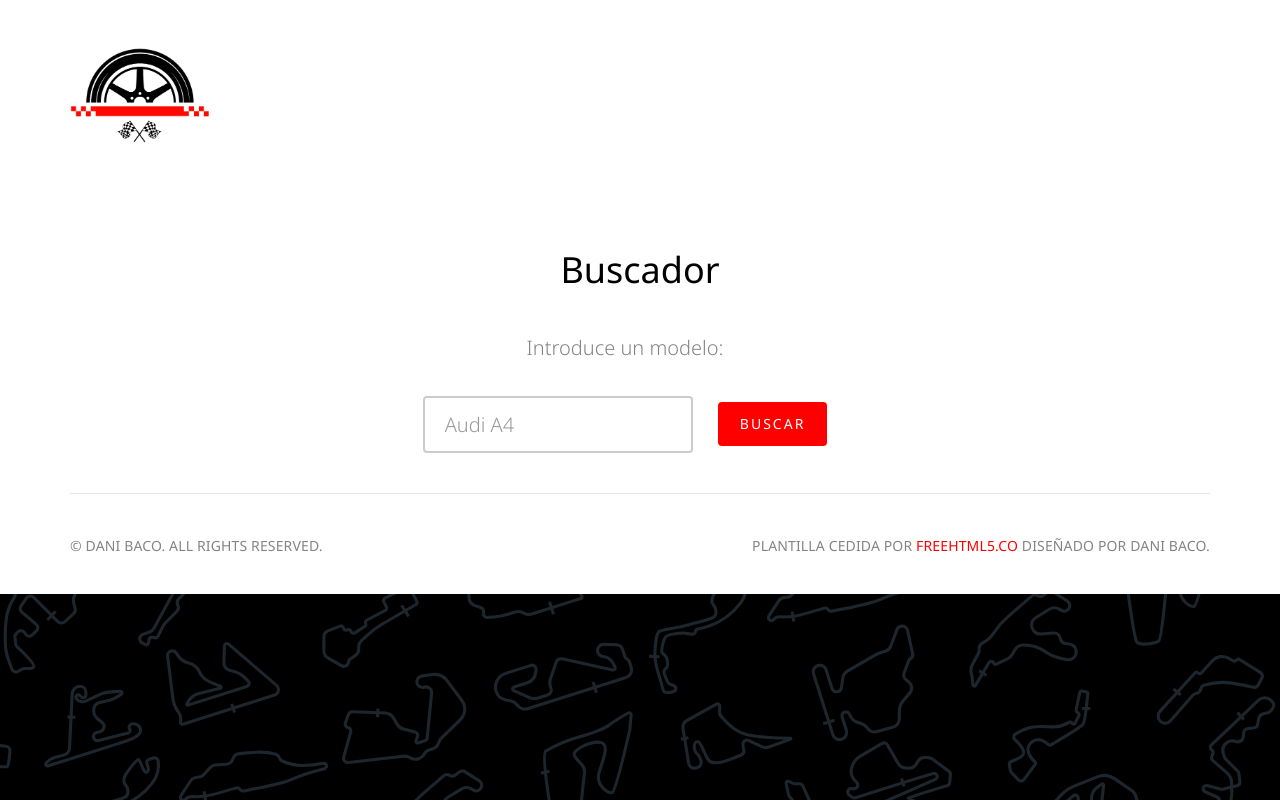
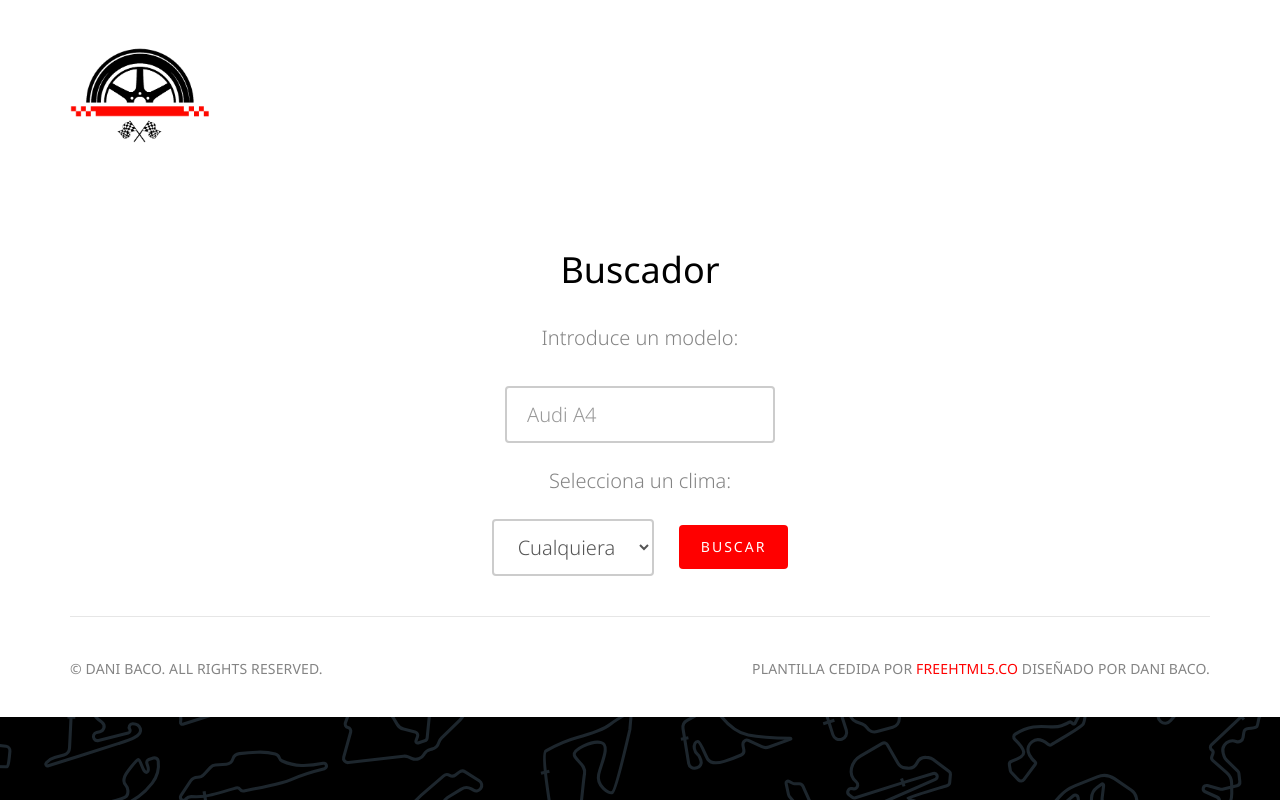
Before and after one commit to danibacorro/proyecto_flaskmejorado, a Flask app: page /busqueda in a window 1280 px wide. Run offline with Flask 3, Linux system fonts and the light colour scheme; some libraries are stand-ins or nearby versions.

Commit message:
mejora 3

```diff
--- a/templates/busqueda.html
+++ b/templates/busqueda.html
@@ -4,10 +4,17 @@
 
 <h1 style="text-align: center;">Buscador</h1>
 
-<div class="container text-center" style="margin: 40px;">
+<div class="container text-center" style="margin-bottom: 40px;">
     <form action="{{url_for('busqueda')}}" method="POST" class="form-inline justify-content-center">
         <p>Introduce un modelo:</p>
-        <input type="text" name="buscador" placeholder="Audi A4" class="form-control" style="margin-right: 20px;" value="{{nombre}}">
+        <input type="text" name="buscador" placeholder="Audi A4" class="form-control" value="{{nombre}}">
+        <p style="margin: 20px;">Selecciona un clima:</p>
+        <select name="clima" class="form-control" style="margin-right: 20px;">
+            <option value="">Cualquiera</option>
+            <option value="Soleado">Soleado</option>
+            <option value="Nublado">Nublado</option>
+            <option value="Lluvioso">Lluvioso</option>
+        </select>
         <button type="submit" class="btn btn-primary">Buscar</button>
     </form>
 </div>
```
